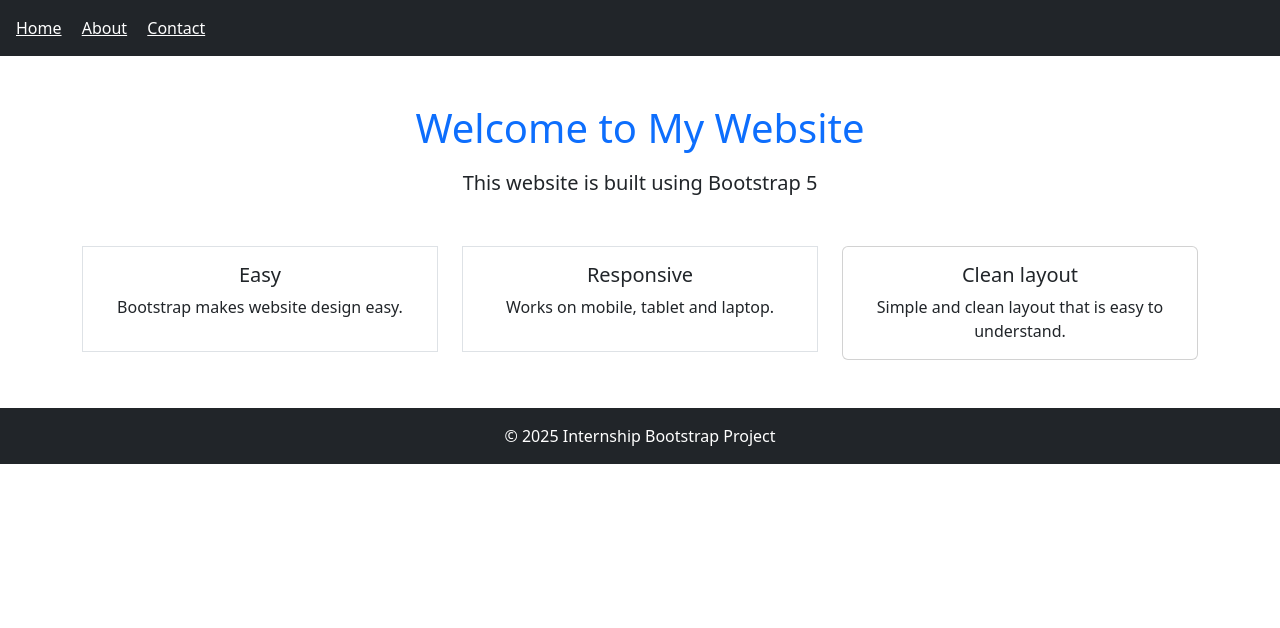
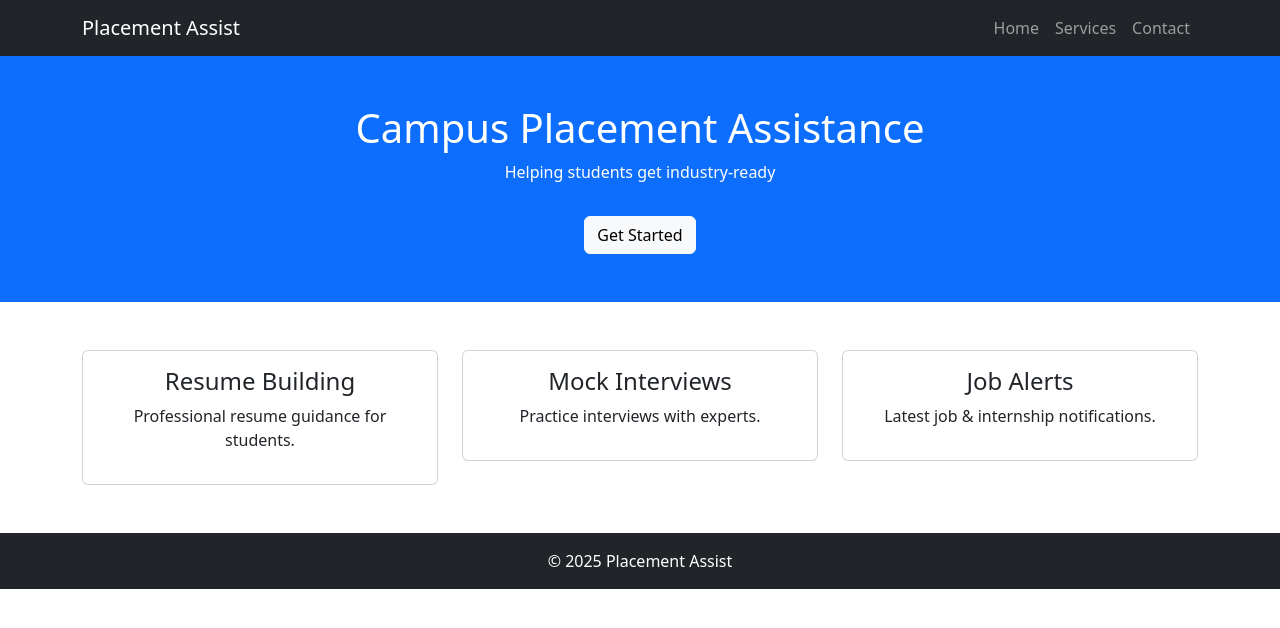
Before and after one commit to Kalingiri-Vineela/bootstrap-internship-project, a plain HTML site: page index.html in a window 1280 px wide. Drawn offline with nearby package versions, Linux system fonts and the light colour scheme.

Commit message:
Add files via upload
Initial Bootstrap internship project upload

```diff
--- a/index.html
+++ b/index.html
@@ -1,52 +1,67 @@
 <!DOCTYPE html>
-<html>
+<html lang="en">
 <head>
-  <title>My Website</title>
+  <title>Placement Assistance</title>
+  <meta charset="UTF-8">
+  <meta name="viewport" content="width=device-width, initial-scale=1">
 
-  <!-- Bootstrap design link -->
   <link href="https://cdn.jsdelivr.net/npm/bootstrap@5.3.2/dist/css/bootstrap.min.css" rel="stylesheet">
 </head>
 <body>
-<div class="bg-dark text-white p-3">
-  <a href="index.html" class="text-white me-3">Home</a>
-  <a href="about.html" class="text-white me-3">About</a>
-  <a href="contact.html" class="text-white">Contact</a>
+
+<!-- Navbar -->
+<nav class="navbar navbar-expand-lg navbar-dark bg-dark">
+  <div class="container">
+    <a class="navbar-brand" href="#">Placement Assist</a>
+    <button class="navbar-toggler" data-bs-toggle="collapse" data-bs-target="#menu">
+      <span class="navbar-toggler-icon"></span>
+    </button>
+    <div class="collapse navbar-collapse" id="menu">
+      <ul class="navbar-nav ms-auto">
+        <li class="nav-item"><a class="nav-link" href="index.html">Home</a></li>
+        <li class="nav-item"><a class="nav-link" href="about.html">Services</a></li>
+        <li class="nav-item"><a class="nav-link" href="contact.html">Contact</a></li>
+      </ul>
+    </div>
+  </div>
+</nav>
+
+<!-- Hero Section -->
+<div class="bg-primary text-white text-center p-5">
+  <h1>Campus Placement Assistance</h1>
+  <p>Helping students get industry-ready</p>
+  <a class="btn btn-light mt-3">Get Started</a>
 </div>
 
-  <div class="container mt-5 mb-5 text-center">
-  <h1 class="text-primary text-center mb-3">Welcome to My Website</h1>
-  <p class="lead">This website is built using Bootstrap 5</p>
-</div>
-
-<div class="container mt-5">
+<!-- Features -->
+<div class="container my-5">
   <div class="row text-center">
-
     <div class="col-md-4">
-      <div class="border p-3">
-        <h5>Easy</h5>
-        <p>Bootstrap makes website design easy.</p>
+      <div class="card p-3">
+        <h4>Resume Building</h4>
+        <p>Professional resume guidance for students.</p>
       </div>
     </div>
-
     <div class="col-md-4">
-      <div class="border p-3">
-        <h5>Responsive</h5>
-        <p>Works on mobile, tablet and laptop.</p>
+      <div class="card p-3">
+        <h4>Mock Interviews</h4>
+        <p>Practice interviews with experts.</p>
       </div>
     </div>
-
     <div class="col-md-4">
-  <div class="card">
-    <div class="card-body text-center">
-      <h5 class="card-title">Clean layout</h5>
-      <p class="card-text">Simple and clean layout that is easy to understand.</p>
+      <div class="card p-3">
+        <h4>Job Alerts</h4>
+        <p>Latest job & internship notifications.</p>
+      </div>
     </div>
   </div>
 </div>
-  </div>
-</div>
-<footer class="bg-dark text-white text-center p-3 mt-5">
-  © 2025 Internship  Bootstrap Project
+
+<!-- Footer -->
+<footer class="bg-dark text-white text-center p-3">
+  © 2025 Placement Assist
 </footer>
+
+<script src="https://cdn.jsdelivr.net/npm/bootstrap@5.3.2/dist/js/bootstrap.bundle.min.js"></script>
 </body>
 </html>
```
Also changed, not shown: about.html (+21 -16 lines), contact.html (+33 -19 lines), 1 other file.
